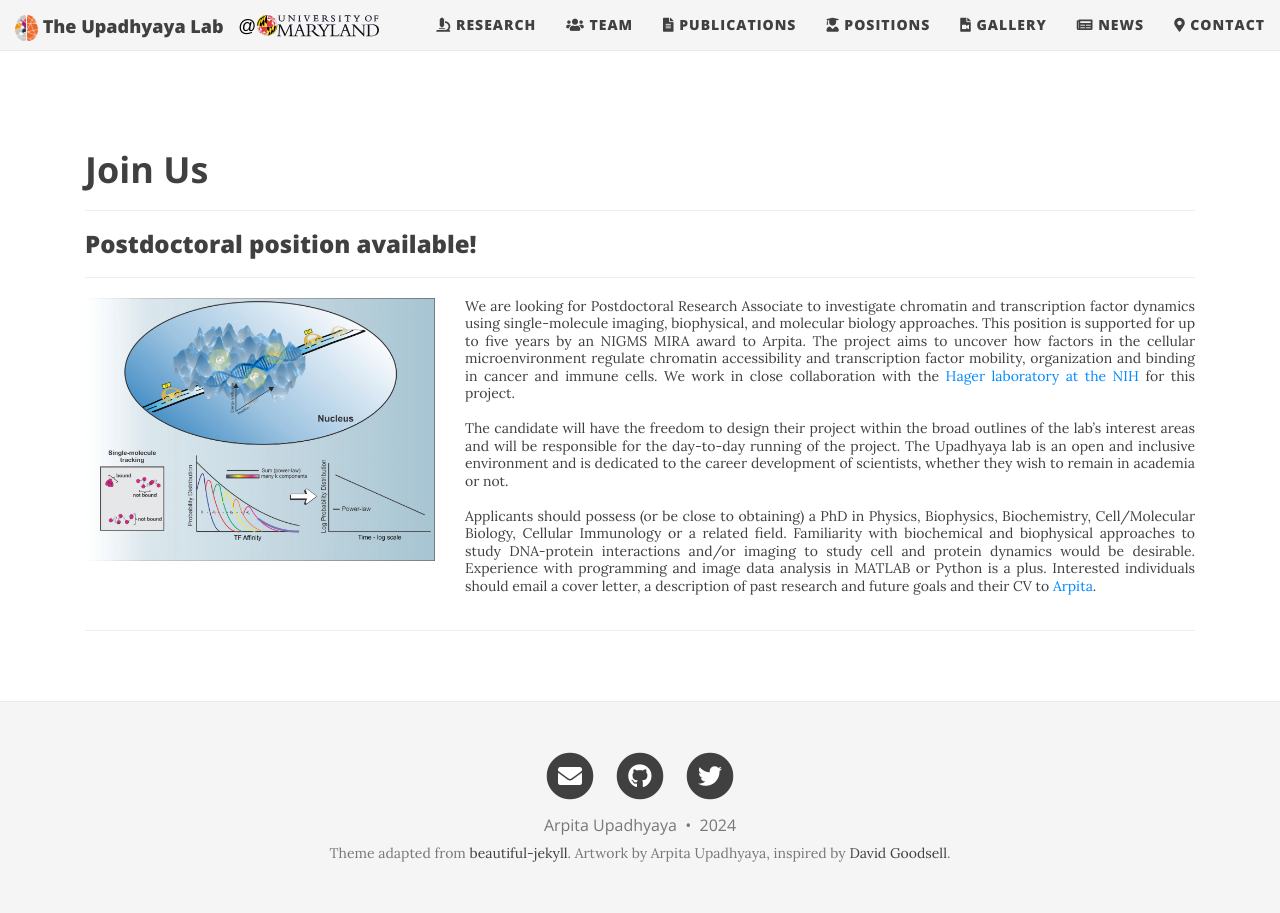
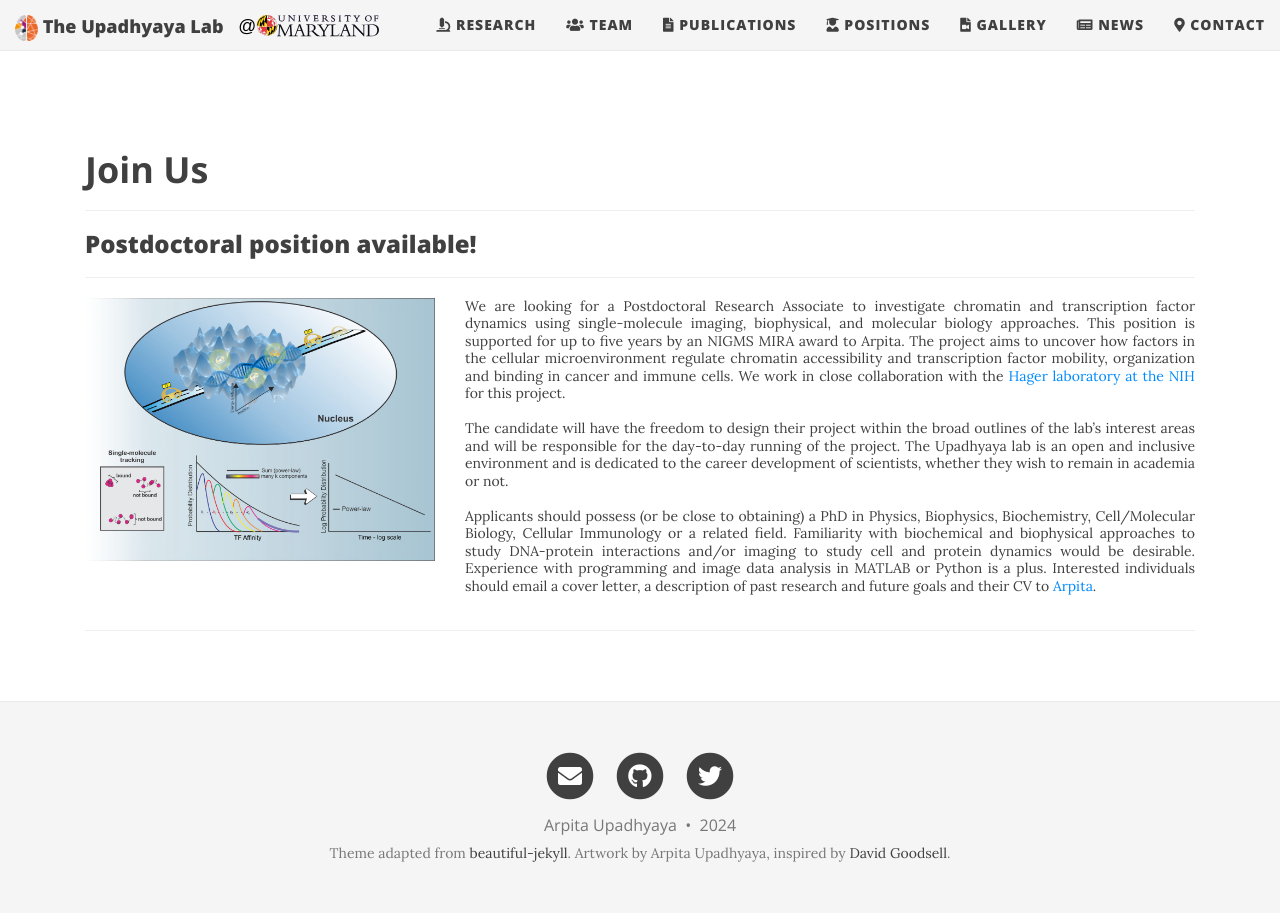
Before and after one commit to arpitalab/arpitalab.github.io, a Jekyll site: the page built from pages/Positions.md, in a window 1280 px wide. Built offline with Jekyll 4.4.1, drawn with Linux system fonts in a browser that asks for light colours; nearby versions of some CDN libraries.

Commit message:
Update Positions.md

```diff
--- a/pages/Positions.md
+++ b/pages/Positions.md
@@ -15,7 +15,7 @@
     </div>
     <div class="col-sm-8">
 
-        <p class="text-justify">We are looking for Postdoctoral Research Associate to investigate chromatin and transcription factor dynamics using single-molecule imaging, biophysical, and molecular biology approaches. This position is supported for up to five years by an NIGMS MIRA award to Arpita. The project aims to uncover how factors in the cellular microenvironment regulate chromatin accessibility and transcription factor mobility, organization and binding in cancer and immune cells. We work in close collaboration with the <a href="https://ccr.cancer.gov/laboratory-of-receptor-biology-and-gene-expression">Hager laboratory at the NIH</a> for this project.
+        <p class="text-justify">We are looking for a Postdoctoral Research Associate to investigate chromatin and transcription factor dynamics using single-molecule imaging, biophysical, and molecular biology approaches. This position is supported for up to five years by an NIGMS MIRA award to Arpita. The project aims to uncover how factors in the cellular microenvironment regulate chromatin accessibility and transcription factor mobility, organization and binding in cancer and immune cells. We work in close collaboration with the <a href="https://ccr.cancer.gov/laboratory-of-receptor-biology-and-gene-expression">Hager laboratory at the NIH</a> for this project.
 <br><br>
         The candidate will have the freedom to design their project within the broad outlines of the lab’s interest areas and will be responsible for the day-to-day running of the project. The Upadhyaya lab is an open and inclusive environment and is dedicated to the career development of scientists, whether they wish to remain in academia or not.
 <br><br>
```
